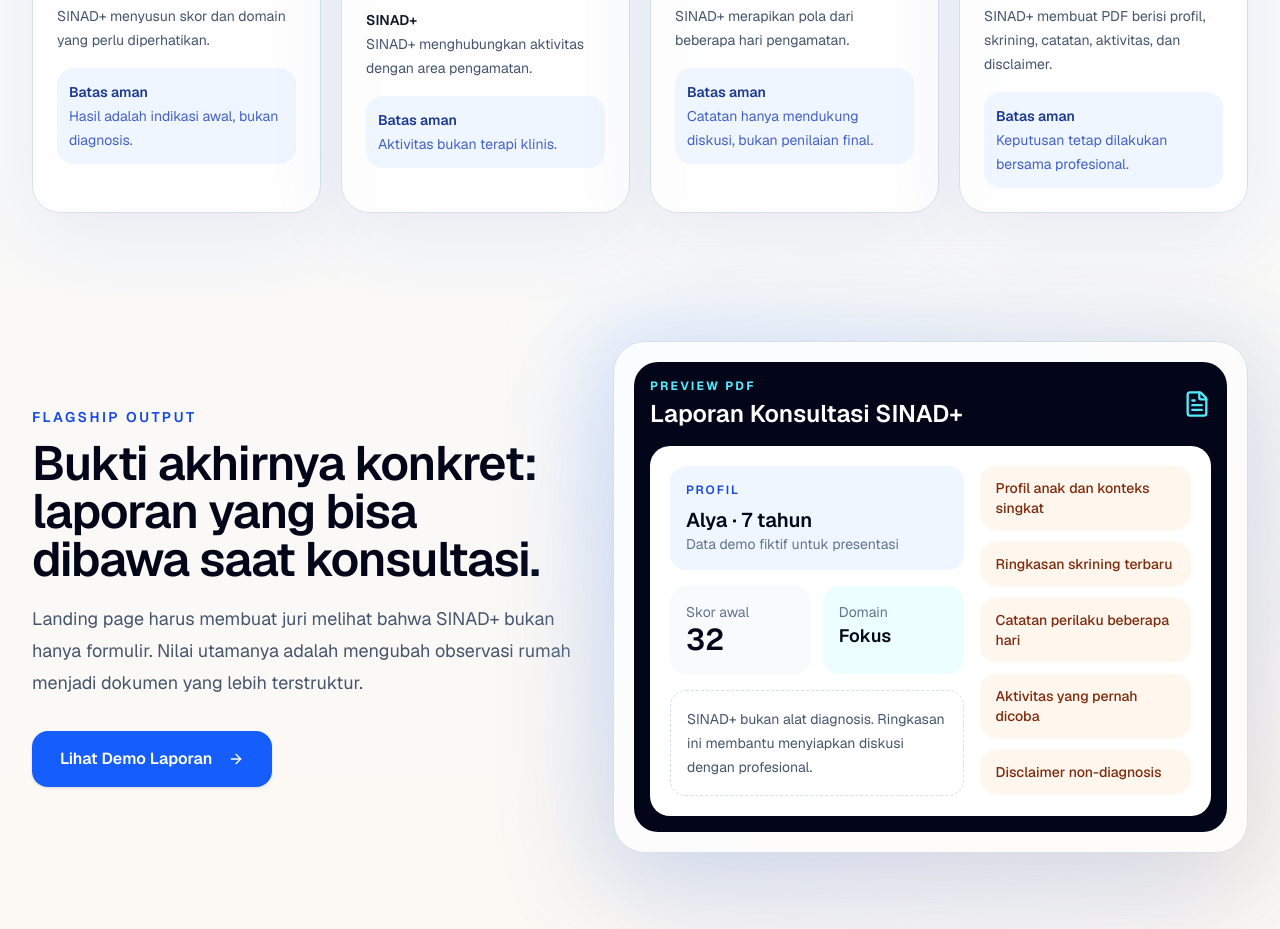
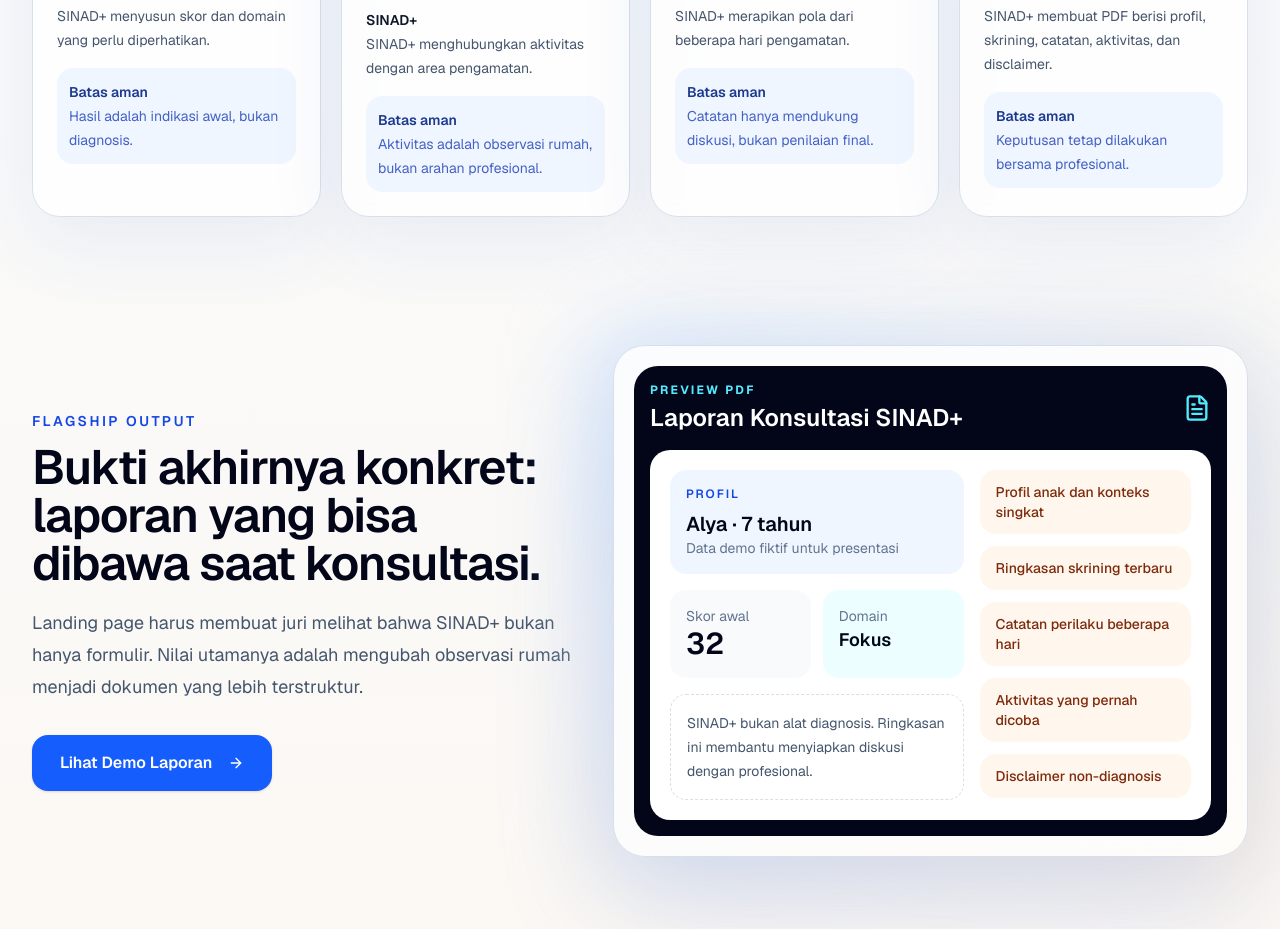
Before and after one commit to Tiyouw/sinadplus-app, a Next.js app: page / in a window 1280 px wide. Shown: the part 2180-3109 px from the top of the page. Built offline with nearby package versions, Linux system fonts and the light colour scheme.

Commit message:
fix: keep landing activity claims safely framed
Co-Authored-By: Claude Opus 4.8 <noreply@anthropic.com>

```diff
--- a/components/landing/solution-flow.tsx
+++ b/components/landing/solution-flow.tsx
@@ -12,7 +12,7 @@ const steps = [
     title: 'Aktivitas Bermain Terstruktur',
     parent: 'Orang tua mencoba aktivitas singkat yang aman di rumah.',
     system: 'SINAD+ menghubungkan aktivitas dengan area pengamatan.',
-    boundary: 'Aktivitas bukan terapi klinis.',
+    boundary: 'Aktivitas adalah observasi rumah, bukan arahan profesional.',
     icon: Activity,
   },
   {
```
